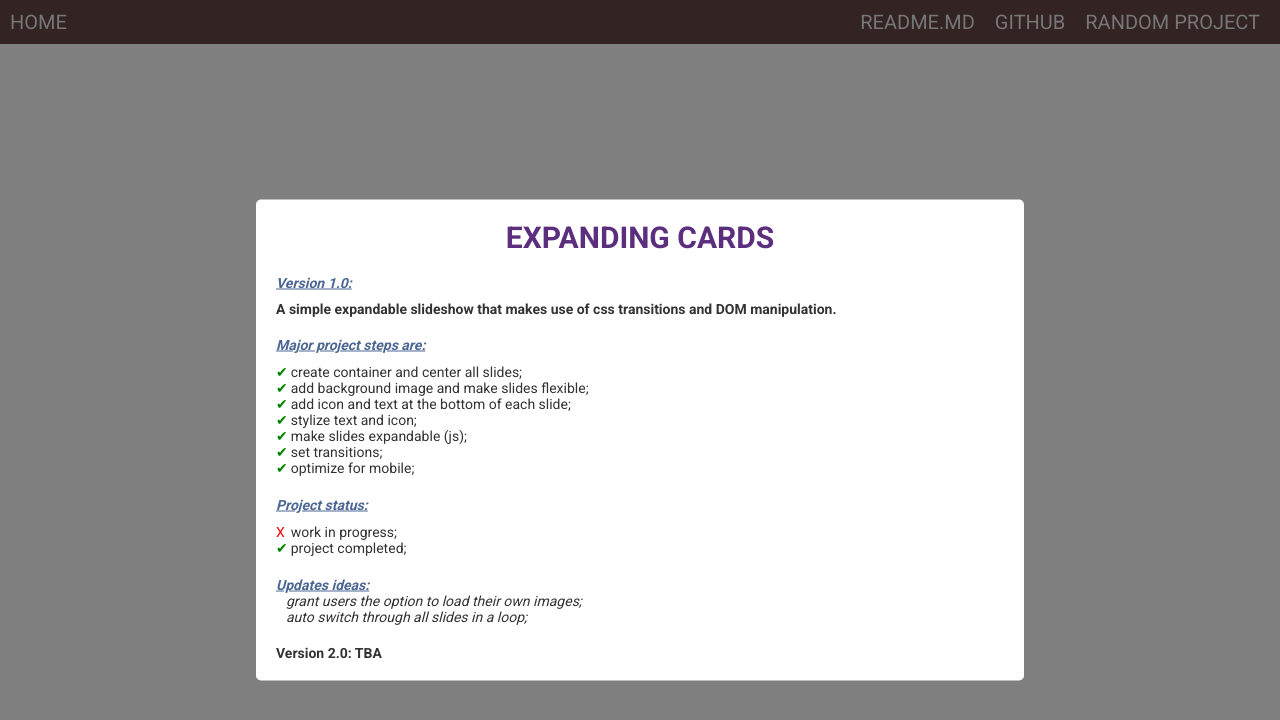
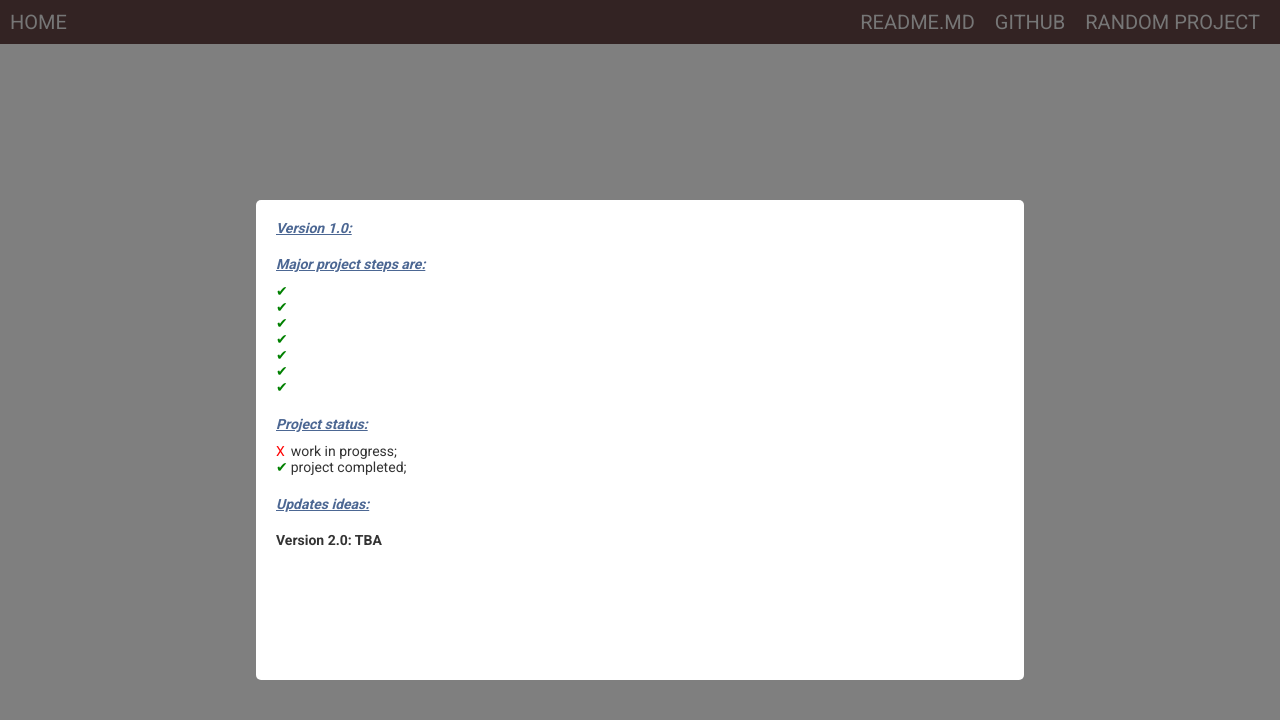
Before and after one commit to ConstantinLiviu/50-Projects-in-50-days---HTML-CSS-JavaScript, a plain HTML site: page HTML, CSS, JavaScript boilerplates/index.html in a window 1280 px wide. Both pictures are taken after a click on the item "README.MD". Drawn offline with Linux system fonts and the light colour scheme; files whose address does not match are found by name.

Commit message:
HTML boilerplate update

```diff
--- a/HTML, CSS, JavaScript boilerplates/index.html
+++ b/HTML, CSS, JavaScript boilerplates/index.html
@@ -31,30 +31,24 @@
   <body>
     <div class="overlay"></div>
     <section class="modal-readme">
-      <h1 class="title">Expanding cards</h1>
+      <h1 class="title"></h1>
       <p class="description description-title">Version 1.0:</p>
-      <p class="description last">
-        A simple expandable slideshow that makes use of css transitions and DOM
-        manipulation.
-      </p>
+      <p class="description last"></p>
       <p class="description description-title">Major project steps are:</p>
       <ul class="milestones">
         <li>
-          <span class="completed">✔</span>create container and center all
-          slides;
+          <span class="completed">✔</span>
         </li>
         <li>
-          <span class="completed">✔</span>add background image and make slides
-          flexible;
+          <span class="completed">✔</span>
         </li>
         <li>
-          <span class="completed">✔</span>add icon and text at the bottom of
-          each slide;
+          <span class="completed">✔</span>
         </li>
-        <li><span class="completed">✔</span>stylize text and icon;</li>
-        <li><span class="completed">✔</span>make slides expandable (js);</li>
-        <li><span class="completed">✔</span>set transitions;</li>
-        <li><span class="completed">✔</span>optimize for mobile;</li>
+        <li><span class="completed">✔</span></li>
+        <li><span class="completed">✔</span></li>
+        <li><span class="completed">✔</span></li>
+        <li><span class="completed">✔</span></li>
       </ul>
       <p class="description description-title">Project status:</p>
       <ul class="project-status">
@@ -63,8 +57,8 @@
       </ul>
       <p class="description description-title">Updates ideas:</p>
       <ul class="updates">
-        <li>grant users the option to load their own images;</li>
-        <li>auto switch through all slides in a loop;</li>
+        <li></li>
+        <li></li>
       </ul>
       <p class="version-update">Version 2.0: TBA</p>
     </section>
```
